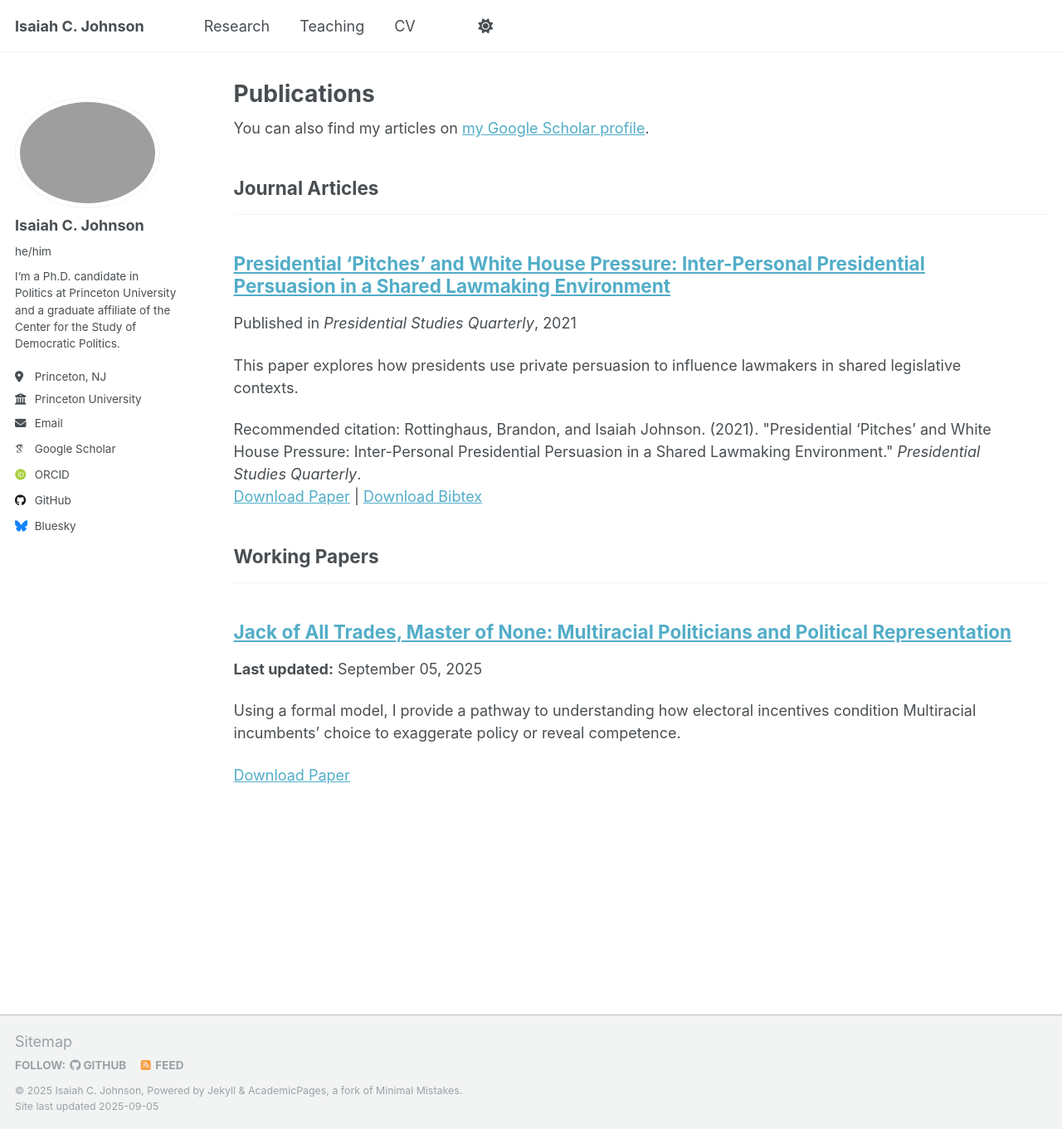
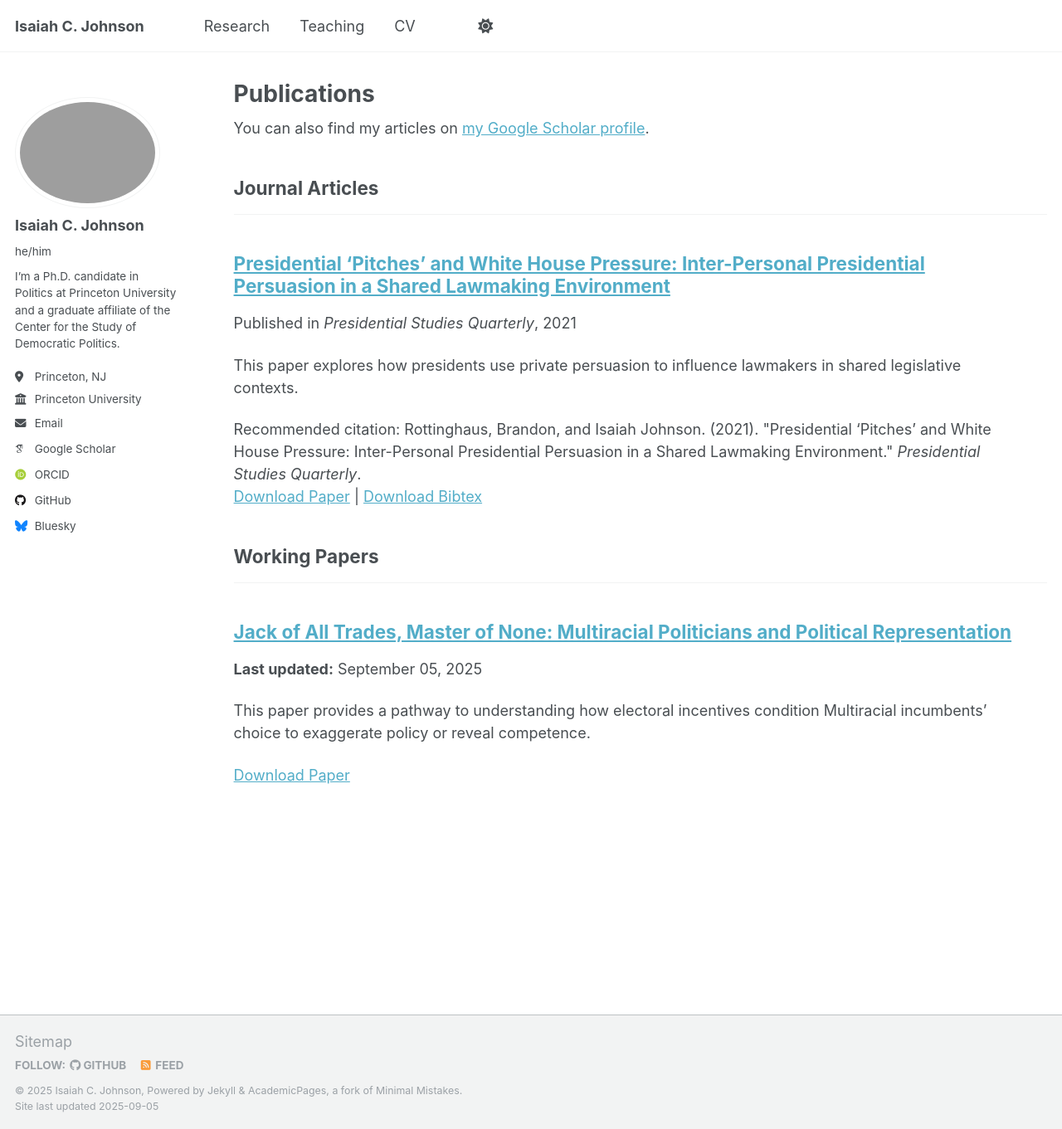
Before and after one commit to isaiahcjohnson/IsaiahCJohnson.github.io, a Jekyll site: the page built from _pages/publications.html, in a window 1280 px wide and 1361 px high. Shown: the whole window at 83% size. Built offline with Jekyll 4.4.1, drawn with Linux system fonts in a browser that asks for light colours; some web fonts are replaced.

Commit message:
modified:   _publications/2025-09-05-JMP-Draft.md

```diff
--- a/_publications/2025-09-05-JMP-Draft.md
+++ b/_publications/2025-09-05-JMP-Draft.md
@@ -3,7 +3,7 @@ title: "Jack of All Trades, Master of None: Multiracial Politicians and Politica
 collection: publications
 category: working_papers
 permalink: /publication/2025-multiracial-representation
-excerpt: "Using a formal model, I provide a pathway to understanding how electoral incentives condition Multiracial incumbents’ choice to exaggerate policy or reveal competence."
+excerpt: "This paper provides a pathway to understanding how electoral incentives condition Multiracial incumbents’ choice to exaggerate policy or reveal competence."
 date: 2025-09-05
 paperurl: 'https://isaiahcjohnson.github.io/files/2025-09-05-JMP-Draft.pdf'
 ---
```
